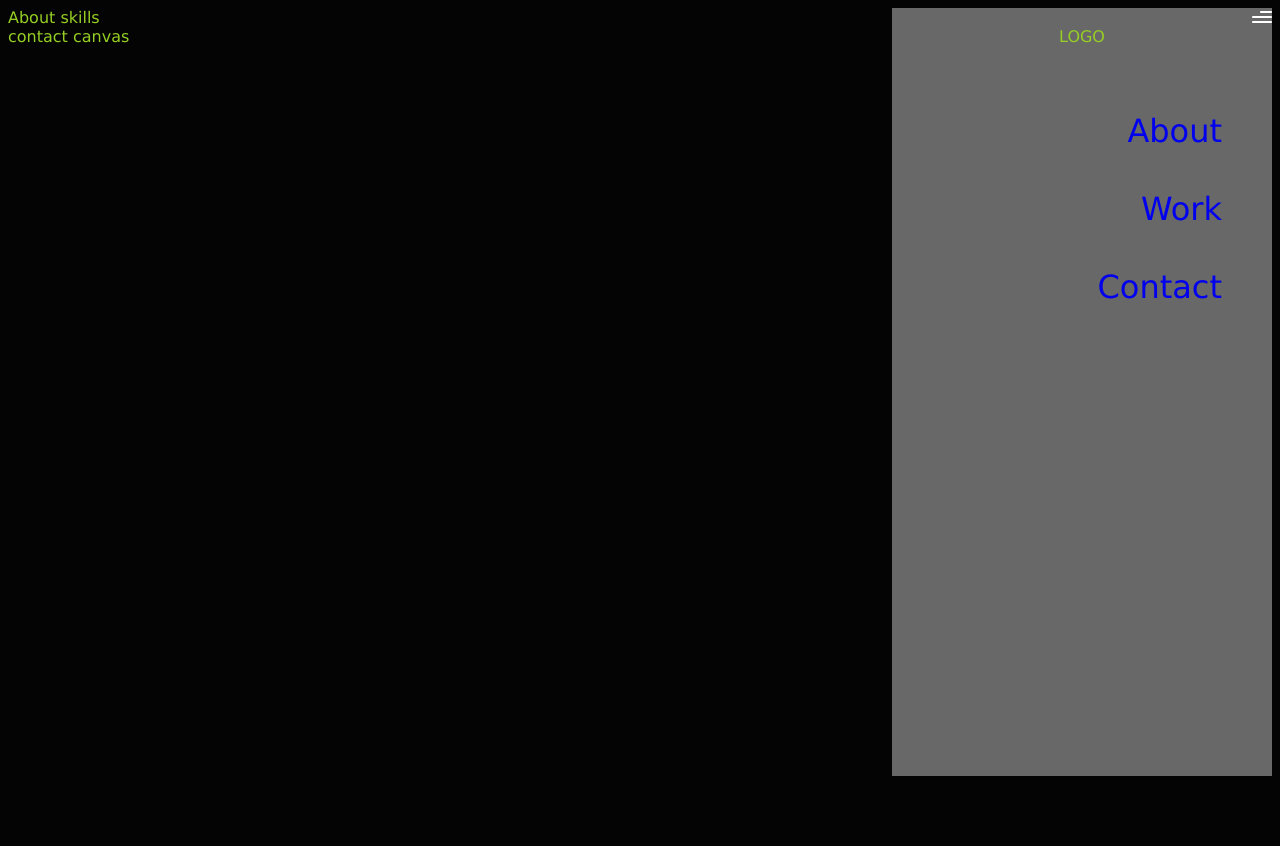
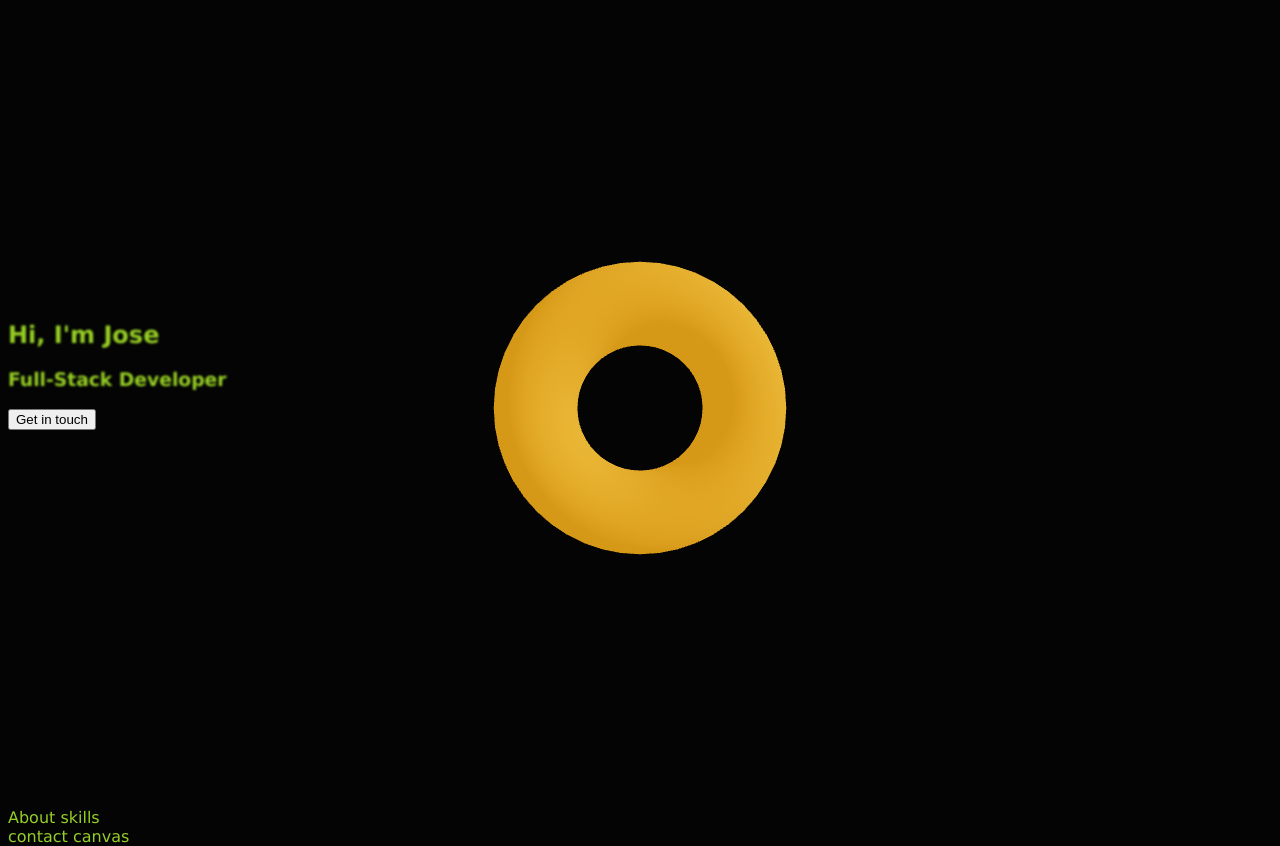
Before and after one commit to JoseParra28/Jose-Parra-react-portfolio, a React (Vite) app in the folder portfolio-website/: page / in a window 1280 px wide. Before the commit the page ends 800 px from the top, so only its background shows below. Built offline with nearby package versions, Linux system fonts and the light colour scheme.

Commit message:
hero section

```diff
--- a/portfolio-website/src/App.css
+++ b/portfolio-website/src/App.css
@@ -52,7 +52,13 @@ h1, h2, h3 {
   filter: blur(1px);
 }
 
+/* HERO */
 
+.hero-content {
+  position: absolute;
+  top: 293px;
+  z-index: 2;
+}
 
 /* About */
 
--- a/portfolio-website/src/App.jsx
+++ b/portfolio-website/src/App.jsx
@@ -7,6 +7,7 @@ import About from './Components/About'
 import AboutContent from './Components/AboutContent'
 import { Scroll } from './Components/Scroll'
 import { Nav } from './Components/Nav'
+import { HeroSection } from './Components/HeroSection';
 
 
 function App() {
@@ -15,7 +16,8 @@ function App() {
     <>
      <div className="main-div">
         <div className="second-div">
-        <Nav/>
+        <HeroSection/>
+        {/* <Scroll/> */}
         </div>
         About
         skills
--- /dev/null
+++ b/portfolio-website/src/Components/HeroSection.jsx
@@ -0,0 +1,22 @@
+import { Canvas, useFrame, useThree } from "@react-three/fiber"
+import React, { useRef } from "react"
+import {Html, ContactShadows, Environment, Float, PresentationControls,  useGLTF, Text, MeshTransmissionMaterial, ScrollControls, useScroll } from "@react-three/drei"
+import { useControls } from 'leva'
+import {motion} from 'framer-motion'
+import { Scroll } from "./Scroll"
+
+export const HeroSection = () => {
+    return (
+        <section>
+            <div className="hero-content">
+                <div>
+                    <h1>Hi, I'm Jose</h1>
+                    <h3>Full-Stack Developer</h3>
+                    <button>Get in touch</button>
+                </div>
+
+            </div>
+            <Scroll/>
+        </section>
+    )
+}
--- a/portfolio-website/src/Components/Scroll.jsx
+++ b/portfolio-website/src/Components/Scroll.jsx
@@ -34,7 +34,7 @@ const Cube = ({position, size, color}) => {
 export const Scroll = () => {
 
     return (
-    <div>
+
     <Canvas className="hero-canvas" >
         <ScrollControls pages={5}>
         <OrbitControls enableZoom={false}/>
@@ -43,7 +43,7 @@ export const Scroll = () => {
         <Cube />
         </ScrollControls>
      </Canvas>
-     </div>
+
 
     )
 }
--- a/portfolio-website/src/index.css
+++ b/portfolio-website/src/index.css
@@ -12,24 +12,16 @@ html {
 }
 .main-div {
   position: relative;
+}
 
-}
-.second-div {
-  background-repeat: no-repeat;
-  background-position: cover;
-  position: relative;
-}
-.third-div{
-  background-repeat: no-repeat;
-  background-position: cover;
-  position: relative;
-}
 section {
   height: 100vh;
-  background-color: red;
+  position: relative;
+  max-width: auto;
 }
 .hero-section {
   position: relative;
+  z-index: 2;
 }
 canvas {
   height: 100vh;
@@ -37,7 +29,7 @@ canvas {
   margin: 0;
   padding: 0;
   touch-action: none;
-  position: relative;
+  /* position: relative; */
 
 }
 iframe {
```
